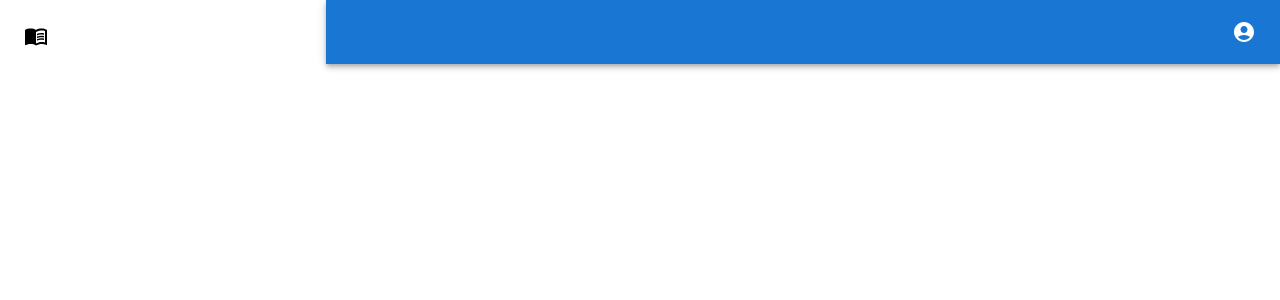
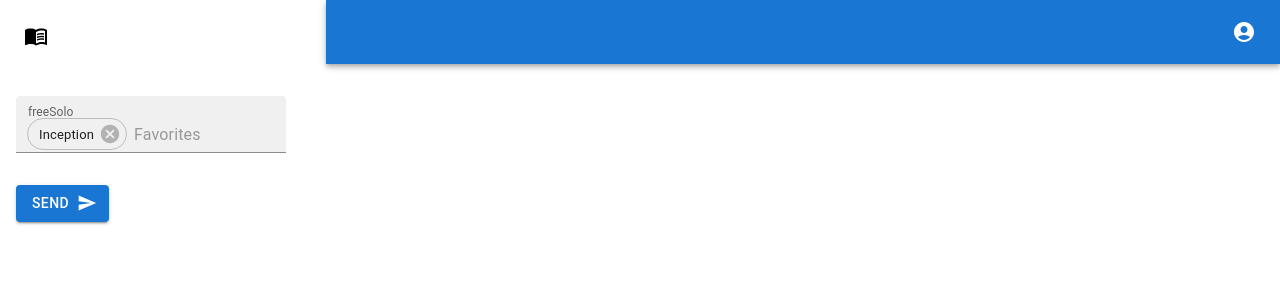
Before and after one commit to gouthamcm/Resume-Selector, a React (Create React App) app: page / in a window 1280 px wide. Shown: the top 300 px of the page. Built offline with nearby package versions, Linux system fonts and the light colour scheme.

Commit message:
Added filter

```diff
--- /dev/null
+++ b/src/Components/Filter.js
@@ -0,0 +1,163 @@
+import { Autocomplete, Button, Chip, TextField } from '@mui/material'
+import SendIcon from '@mui/icons-material/Send'
+import React from 'react'
+
+function Filter() {
+    return (
+        <div>
+            <Autocomplete
+                multiple
+                id="tags-filled"
+                options={top100Films.map((option) => option.title)}
+                defaultValue={[top100Films[13].title]}
+                freeSolo
+                renderTags={(value, getTagProps) =>
+                    value.map((option, index) => (
+                        <Chip variant="outlined" label={option} {...getTagProps({ index })} />
+                    ))
+                }
+                renderInput={(params) => (
+                    <TextField
+                        {...params}
+                        variant="filled"
+                        label="freeSolo"
+                        placeholder="Favorites"
+                    />
+                )}
+                sx={{ m: 2 }}
+            />
+            <Button variant="contained" endIcon={<SendIcon />} sx={{m:2}}>
+                Send
+            </Button>
+        </div>
+    )
+}
+
+export default Filter
+
+const top100Films = [
+    { title: 'The Shawshank Redemption', year: 1994 },
+    { title: 'The Godfather', year: 1972 },
+    { title: 'The Godfather: Part II', year: 1974 },
+    { title: 'The Dark Knight', year: 2008 },
+    { title: '12 Angry Men', year: 1957 },
+    { title: "Schindler's List", year: 1993 },
+    { title: 'Pulp Fiction', year: 1994 },
+    {
+        title: 'The Lord of the Rings: The Return of the King',
+        year: 2003,
+    },
+    { title: 'The Good, the Bad and the Ugly', year: 1966 },
+    { title: 'Fight Club', year: 1999 },
+    {
+        title: 'The Lord of the Rings: The Fellowship of the Ring',
+        year: 2001,
+    },
+    {
+        title: 'Star Wars: Episode V - The Empire Strikes Back',
+        year: 1980,
+    },
+    { title: 'Forrest Gump', year: 1994 },
+    { title: 'Inception', year: 2010 },
+    {
+        title: 'The Lord of the Rings: The Two Towers',
+        year: 2002,
+    },
+    { title: "One Flew Over the Cuckoo's Nest", year: 1975 },
+    { title: 'Goodfellas', year: 1990 },
+    { title: 'The Matrix', year: 1999 },
+    { title: 'Seven Samurai', year: 1954 },
+    {
+        title: 'Star Wars: Episode IV - A New Hope',
+        year: 1977,
+    },
+    { title: 'City of God', year: 2002 },
+    { title: 'Se7en', year: 1995 },
+    { title: 'The Silence of the Lambs', year: 1991 },
+    { title: "It's a Wonderful Life", year: 1946 },
+    { title: 'Life Is Beautiful', year: 1997 },
+    { title: 'The Usual Suspects', year: 1995 },
+    { title: 'Léon: The Professional', year: 1994 },
+    { title: 'Spirited Away', year: 2001 },
+    { title: 'Saving Private Ryan', year: 1998 },
+    { title: 'Once Upon a Time in the West', year: 1968 },
+    { title: 'American History X', year: 1998 },
+    { title: 'Interstellar', year: 2014 },
+    { title: 'Casablanca', year: 1942 },
+    { title: 'City Lights', year: 1931 },
+    { title: 'Psycho', year: 1960 },
+    { title: 'The Green Mile', year: 1999 },
+    { title: 'The Intouchables', year: 2011 },
+    { title: 'Modern Times', year: 1936 },
+    { title: 'Raiders of the Lost Ark', year: 1981 },
+    { title: 'Rear Window', year: 1954 },
+    { title: 'The Pianist', year: 2002 },
+    { title: 'The Departed', year: 2006 },
+    { title: 'Terminator 2: Judgment Day', year: 1991 },
+    { title: 'Back to the Future', year: 1985 },
+    { title: 'Whiplash', year: 2014 },
+    { title: 'Gladiator', year: 2000 },
+    { title: 'Memento', year: 2000 },
+    { title: 'The Prestige', year: 2006 },
+    { title: 'The Lion King', year: 1994 },
+    { title: 'Apocalypse Now', year: 1979 },
+    { title: 'Alien', year: 1979 },
+    { title: 'Sunset Boulevard', year: 1950 },
+    {
+        title: 'Dr. Strangelove or: How I Learned to Stop Worrying and Love the Bomb',
+        year: 1964,
+    },
+    { title: 'The Great Dictator', year: 1940 },
+    { title: 'Cinema Paradiso', year: 1988 },
+    { title: 'The Lives of Others', year: 2006 },
+    { title: 'Grave of the Fireflies', year: 1988 },
+    { title: 'Paths of Glory', year: 1957 },
+    { title: 'Django Unchained', year: 2012 },
+    { title: 'The Shining', year: 1980 },
+    { title: 'WALL·E', year: 2008 },
+    { title: 'American Beauty', year: 1999 },
+    { title: 'The Dark Knight Rises', year: 2012 },
+    { title: 'Princess Mononoke', year: 1997 },
+    { title: 'Aliens', year: 1986 },
+    { title: 'Oldboy', year: 2003 },
+    { title: 'Once Upon a Time in America', year: 1984 },
+    { title: 'Witness for the Prosecution', year: 1957 },
+    { title: 'Das Boot', year: 1981 },
+    { title: 'Citizen Kane', year: 1941 },
+    { title: 'North by Northwest', year: 1959 },
+    { title: 'Vertigo', year: 1958 },
+    {
+        title: 'Star Wars: Episode VI - Return of the Jedi',
+        year: 1983,
+    },
+    { title: 'Reservoir Dogs', year: 1992 },
+    { title: 'Braveheart', year: 1995 },
+    { title: 'M', year: 1931 },
+    { title: 'Requiem for a Dream', year: 2000 },
+    { title: 'Amélie', year: 2001 },
+    { title: 'A Clockwork Orange', year: 1971 },
+    { title: 'Like Stars on Earth', year: 2007 },
+    { title: 'Taxi Driver', year: 1976 },
+    { title: 'Lawrence of Arabia', year: 1962 },
+    { title: 'Double Indemnity', year: 1944 },
+    {
+        title: 'Eternal Sunshine of the Spotless Mind',
+        year: 2004,
+    },
+    { title: 'Amadeus', year: 1984 },
+    { title: 'To Kill a Mockingbird', year: 1962 },
+    { title: 'Toy Story 3', year: 2010 },
+    { title: 'Logan', year: 2017 },
+    { title: 'Full Metal Jacket', year: 1987 },
+    { title: 'Dangal', year: 2016 },
+    { title: 'The Sting', year: 1973 },
+    { title: '2001: A Space Odyssey', year: 1968 },
+    { title: "Singin' in the Rain", year: 1952 },
+    { title: 'Toy Story', year: 1995 },
+    { title: 'Bicycle Thieves', year: 1948 },
+    { title: 'The Kid', year: 1921 },
+    { title: 'Inglourious Basterds', year: 2009 },
+    { title: 'Snatch', year: 2000 },
+    { title: '3 Idiots', year: 2009 },
+    { title: 'Monty Python and the Holy Grail', year: 1975 },
+];
--- a/src/Layouts/Feature.js
+++ b/src/Layouts/Feature.js
@@ -1,10 +1,12 @@
 import React from 'react'
 import Logo from './Logo'
+import Filter from '../Components/Filter'
 
 function Feature() {
     return (
         <div>
             <Logo />
+            <Filter />
         </div>
     )
 }
```
